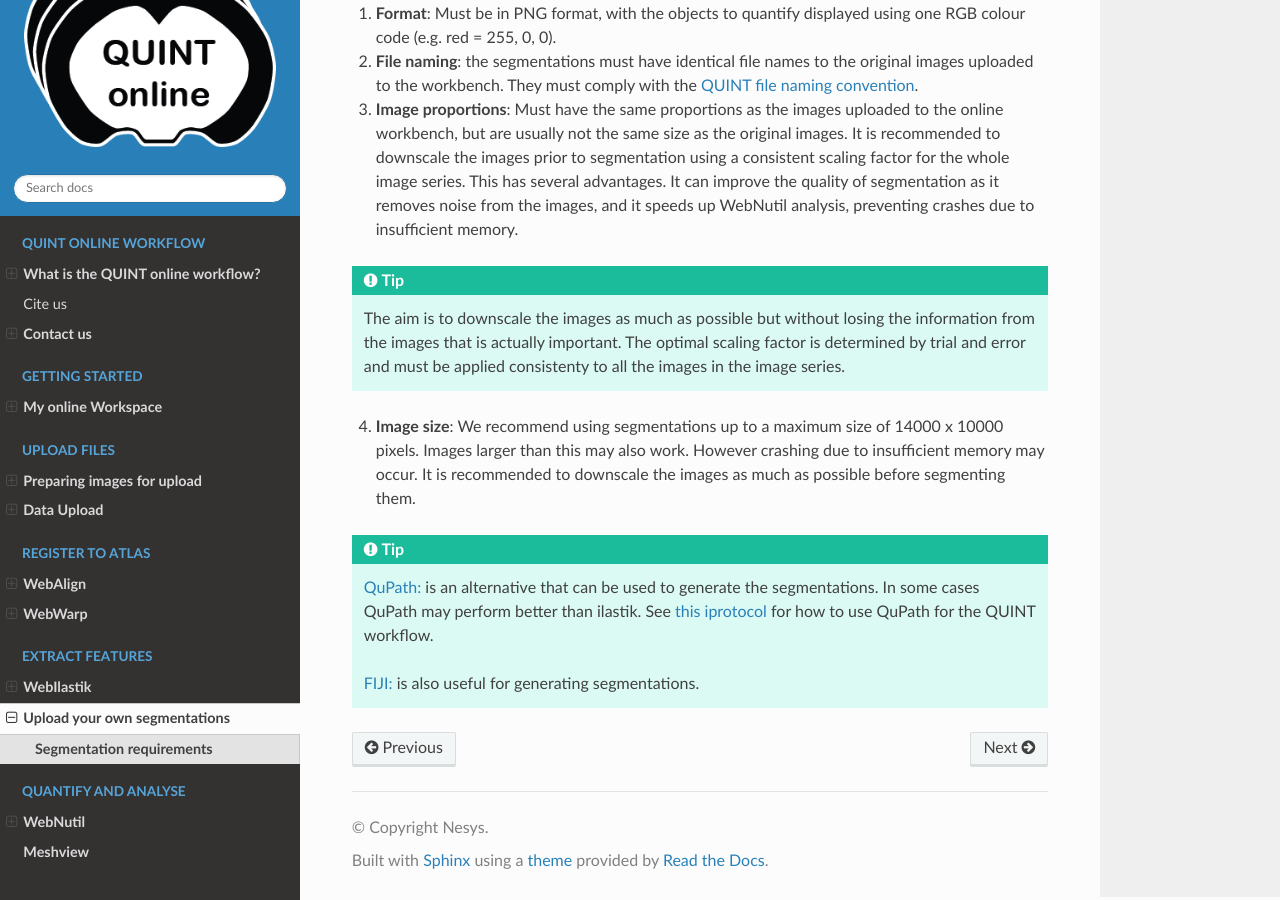
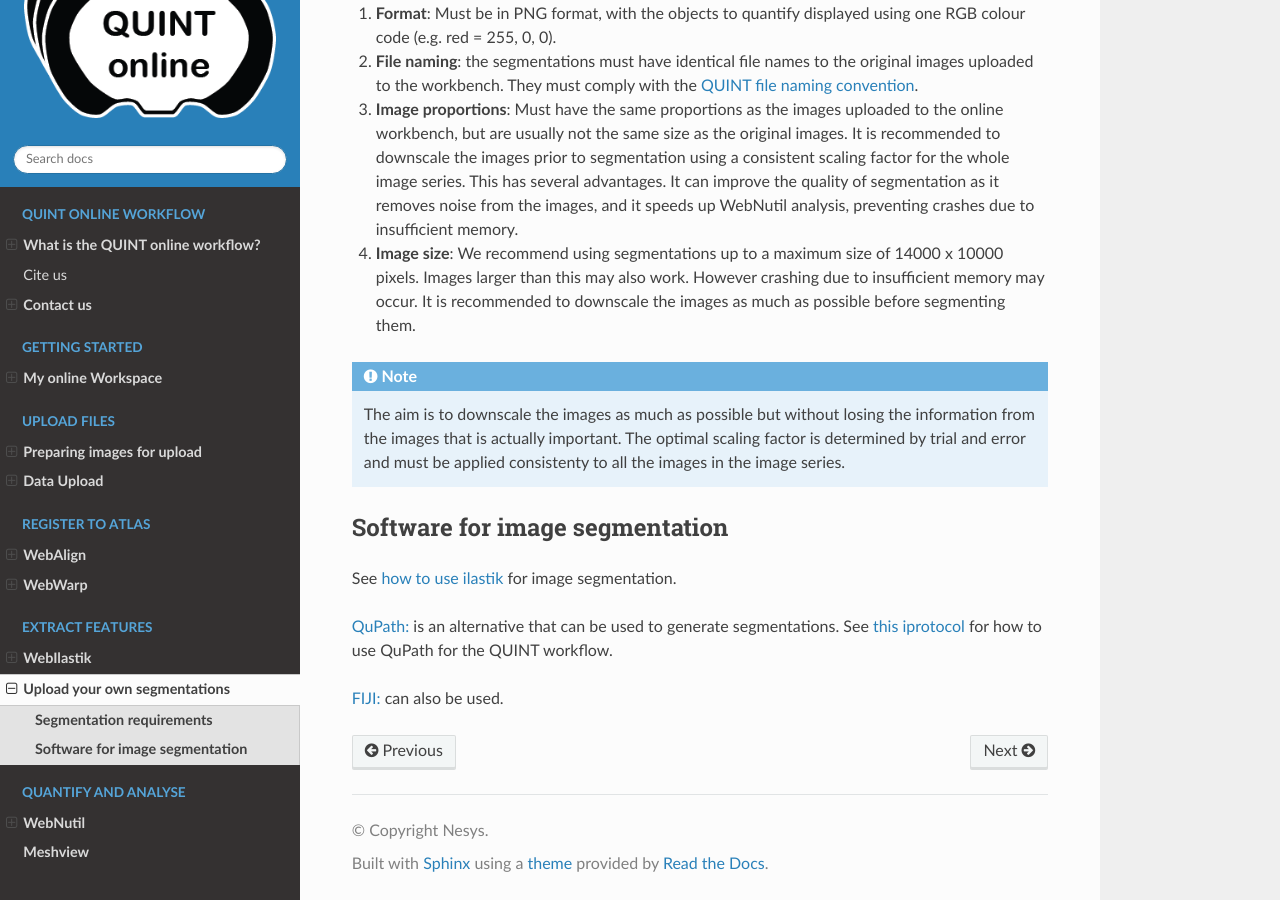
Before and after one commit to Neural-Systems-at-UIO/QUINT_webtools, a Sphinx documentation site: the page built from docs/AlternativeSeg.rst, in a window 1280 px wide and 900 px high, scrolled down 595 px. Built offline with Sphinx 7.4.7 and the Read the Docs theme 3.1.0, drawn with Linux system fonts in a browser that asks for light colours.

Commit message:
Update segmentation info

```diff
--- a/docs/AlternativeSeg.rst
+++ b/docs/AlternativeSeg.rst
@@ -14,14 +14,17 @@
 
 3. **Image proportions**: Must have the same proportions as the images uploaded to the online workbench, but are usually not the same size as the original images. It is recommended to downscale the images prior to segmentation using a consistent scaling factor for the whole image series. This has several advantages. It can improve the quality of segmentation as it removes noise from the images, and it speeds up WebNutil analysis, preventing crashes due to insufficient memory.
 
-.. tip::
+4. **Image size**: We recommend using segmentations up to a maximum size of 14000 x 10000 pixels. Images larger than this may also work. However crashing due to insufficient memory may occur. It is recommended to downscale the images as much as possible before segmenting them.
+
+.. note::
 
     The aim is to downscale the images as much as possible but without losing the information from the images that is actually important. The optimal scaling factor is determined by trial and error and must be applied consistenty to all the images in the image series.
 
-4. **Image size**: We recommend using segmentations up to a maximum size of 14000 x 10000 pixels. Images larger than this may also work. However crashing due to insufficient memory may occur. It is recommended to downscale the images as much as possible before segmenting them.
+**Software for image segmentation**
+------------------------------------
 
-.. tip::
+See `how to use ilastik <https://quint-workflow.readthedocs.io/en/latest/Ilastik.html>`_ for image segmentation.
 
-    `QuPath: <https://qupath.github.io/QuPath>`_ is an alternative that can be used to generate the segmentations. In some cases QuPath may perform better than ilastik. See `this iprotocol <https://www.protocols.io/view/quint-workflow-for-fluorescence-4r3l22y6jl1y/v2>`_ for how to use QuPath for the QUINT workflow.
+`QuPath: <https://qupath.github.io/QuPath>`_ is an alternative that can be used to generate segmentations. See `this iprotocol <https://www.protocols.io/view/quint-workflow-for-fluorescence-4r3l22y6jl1y/v2>`_ for how to use QuPath for the QUINT workflow.
 
-    `FIJI: <https://imagej.net/software/fiji/>`_ is also useful for generating segmentations.
+`FIJI: <https://imagej.net/software/fiji/>`_ can also be used.
```
Also changed, not shown: docs/NutilWeb.rst (+2 -9 lines).
